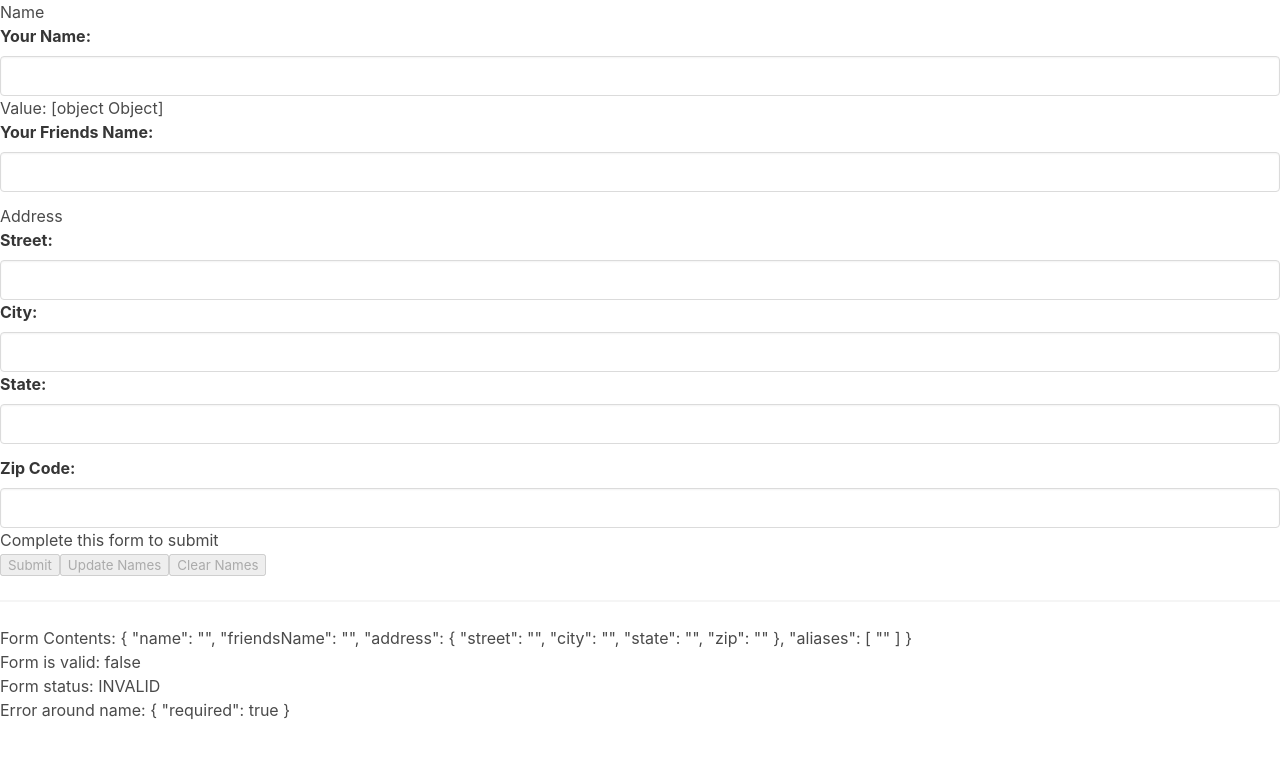
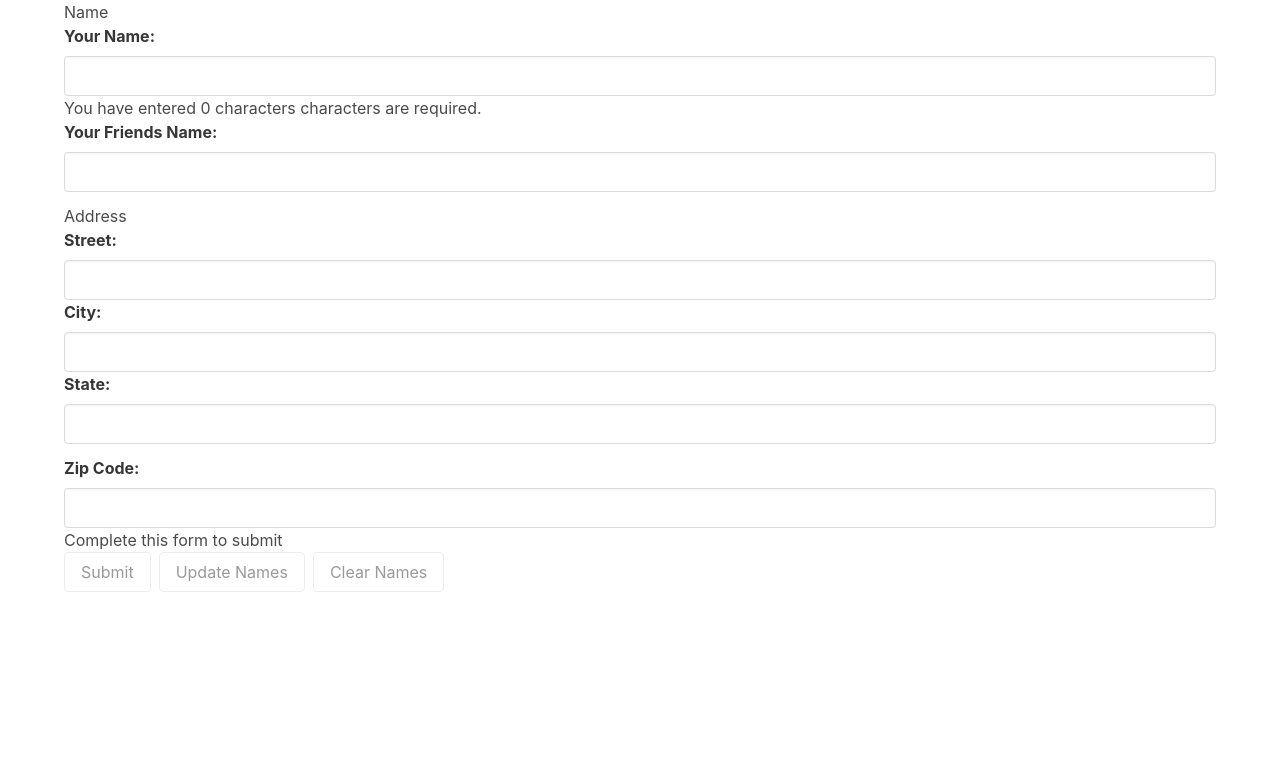
Before and after one commit to SJCMN/CREDITCARD_APP, an Angular app: page / in a window 1280 px wide. Shown: the top 758 px of the page. Built offline with nearby package versions, Linux system fonts and the light colour scheme.

Commit message:
validating and css

```diff
--- a/src/app/app.component.html
+++ b/src/app/app.component.html
@@ -1 +1,3 @@
-<app-card-form></app-card-form>
+<div class="container">
+  <app-card-form></app-card-form>
+</div>
--- a/src/app/card-form/card-form.component.css
+++ b/src/app/card-form/card-form.component.css
@@ -0,0 +1,3 @@
+.field {
+    margin-bottom: 0.75rem;
+}
--- a/src/app/card-form/card-form.component.html
+++ b/src/app/card-form/card-form.component.html
@@ -11,7 +11,8 @@
         formControlName="name"
         [ngClass]="{ 'is-danger' : showErrors() }"
       />
-    <p>Value: {{ cardForm.controls['name'].errors }}</p>
+    <p>You have entered {{ cardForm.controls['name'].value.length }} characters
+    {{ cardForm.get('name')?.value.minlength }} characters are required.</p>
     </div>
 
     <div class="control">
@@ -76,22 +77,23 @@
       <input id="alias-{{ i }}" type="text" [formControlName]="i">
     </div>
   </div> -->
+  <p>Complete this form to submit</p>
+  <div class="buttons">
 
-  <div >
-    <p>Complete this form to submit</p>
-    <button type="submit" [disabled]="!cardForm.valid">Submit</button>
-    <button type="button" [disabled]="!cardForm.valid" (click)="updateCard()">
+    <button class="button" type="submit" [disabled]="!cardForm.valid">Submit</button>
+    <button class="button" type="button" [disabled]="!cardForm.valid" (click)="updateCard()">
       Update Names
     </button>
-    <button type="button" [disabled]="!cardForm.valid" (click)="clearCard()">
+    <button class="button" type="button" [disabled]="!cardForm.valid" (click)="clearCard()">
       Clear Names
     </button>
   </div>
 
 </form>
+<!--
+<hr />
 
-<hr />
 <div>Form Contents: {{ cardForm.value | json }}</div>
 <div>Form is valid: {{ cardForm.valid }}</div>
 <div>Form status: {{ cardForm.status }}</div>
-<div>Error around name: {{ cardForm.controls["name"].errors | json }}</div>
+<div>Error around name: {{ cardForm.controls["name"].errors | json }}</div> -->
```
